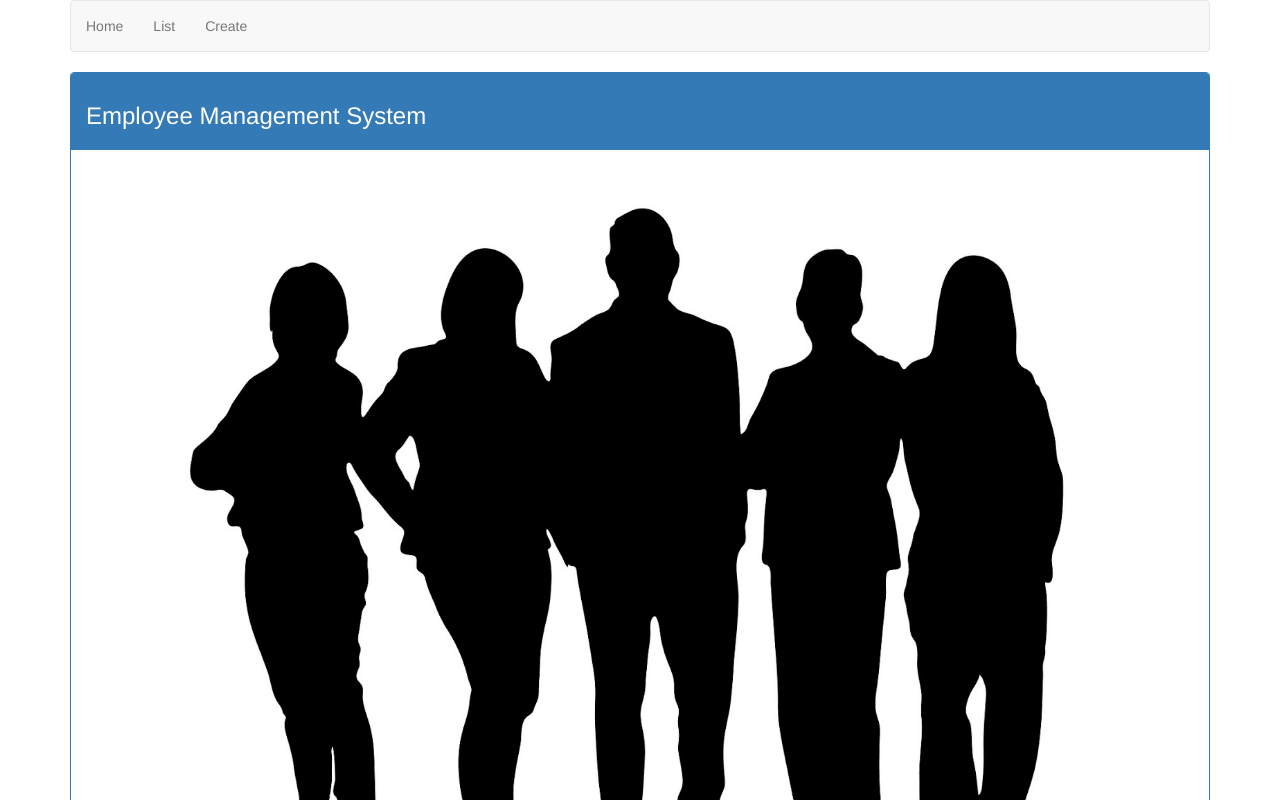
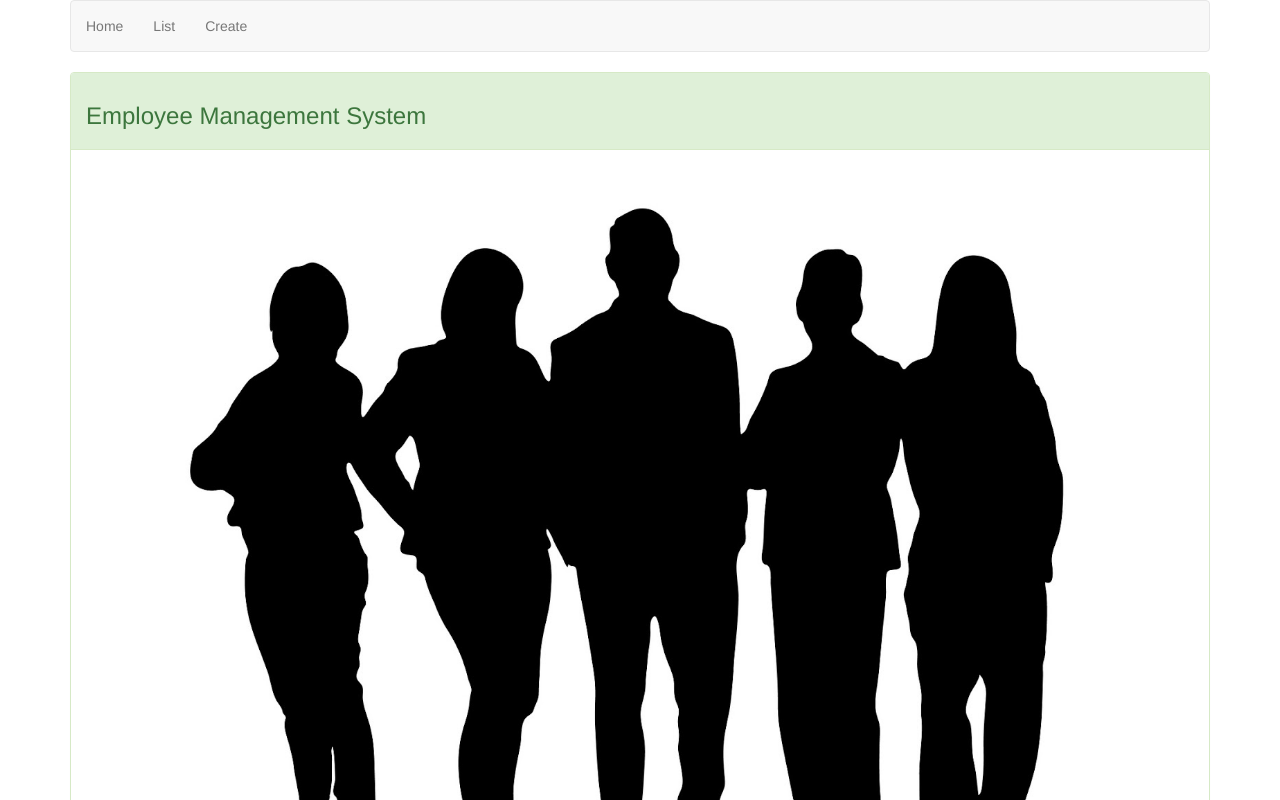
Before and after one commit to rjankathi/Angular8-EmployeeInfo-Demo-Project, an Angular app: page /home in a window 1280 px wide. Shown: the top 800 px of the page. Built offline with nearby package versions, Linux system fonts and the light colour scheme.

Commit message:
Employee Feature Module

```diff
--- a/src/app/home.component.html
+++ b/src/app/home.component.html
@@ -1,4 +1,4 @@
-<div class="panel panel-primary">
+<div class="panel panel-success">
     <div class="panel-heading">
         <h3>Employee Management System</h3>
     </div>
```
Also changed, not shown: src/app/app.module.ts (+12 -12 lines), src/app/employee/employee.module.ts (added, +19 -0 lines).
